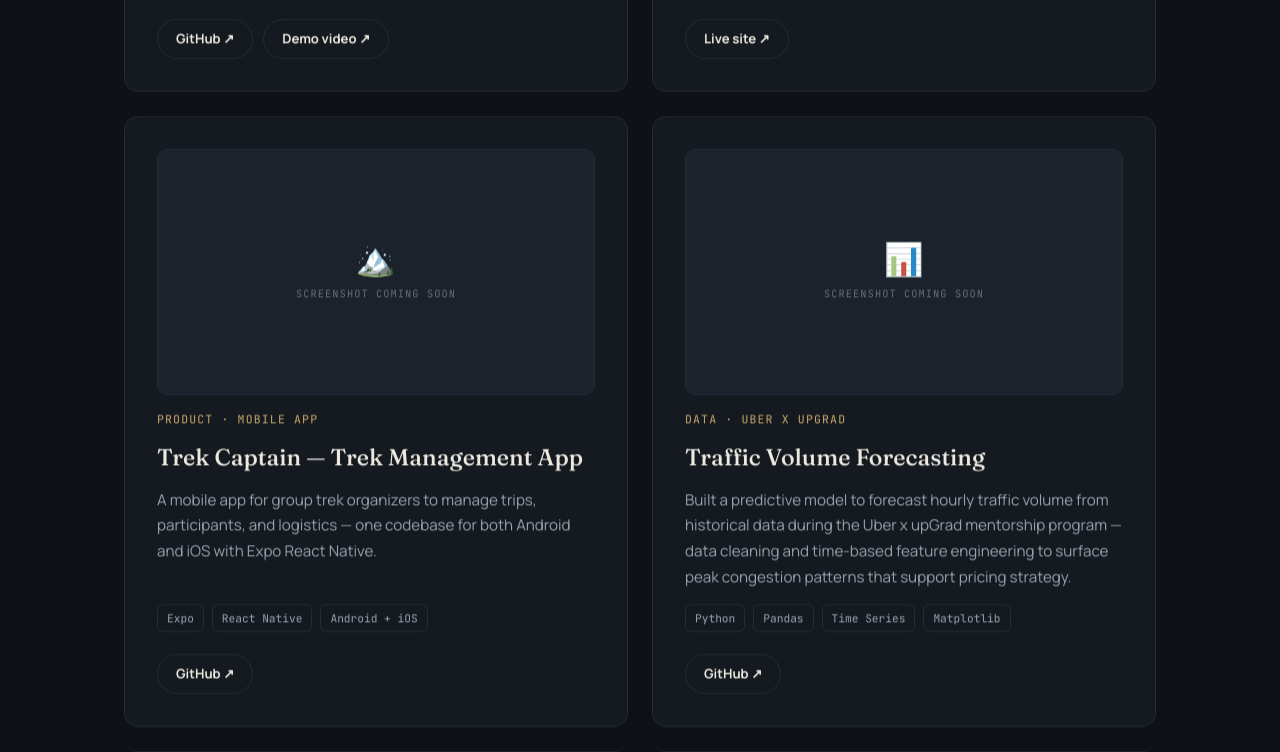
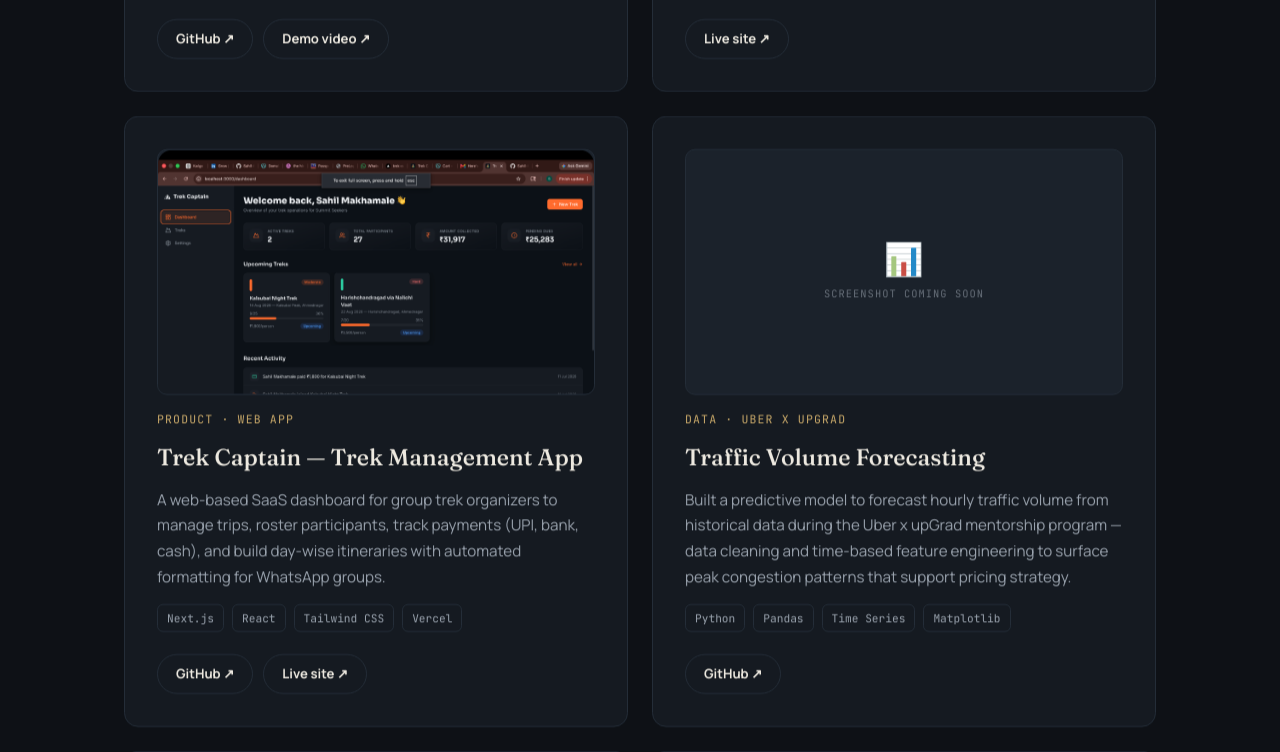
Before and after one commit to Sahil-886/sahils-porfolio, a plain HTML site: page projects.html in a window 1280 px wide. Shown: the part 1034-1786 px from the top of the page. Drawn offline with nearby package versions, Linux system fonts and the light colour scheme; a web font is replaced by a local one.

Commit message:
Update Trek Captain to web app platform and fix toggle CSS syntax error

```diff
--- a/css/style.css
+++ b/css/style.css
@@ -480,7 +480,7 @@ details summary:focus-visible{outline:2px solid var(--brass);outline-offset:2px;
   .page-hero{padding:56px 0 40px}
   .sec-head{margin-bottom:28px}
   .audience{padding:48px 0 16px}
-  .toggle{flex-direction:column;border-radius:var(--radius);gap:0;width:100%;max-content;max-width:320px}
+  .toggle{flex-direction:column;border-radius:var(--radius);gap:0;width:100%;max-width:320px}
   .toggle button{border-radius:10px;font-size:.85rem;min-height:44px}
   .hero h1{font-size:clamp(1.9rem,7vw,2.4rem)}
   .hero .sub{font-size:.98rem;margin-top:16px}
--- a/projects.html
+++ b/projects.html
@@ -118,20 +118,18 @@
         </div>
       </div>
 
-      <div class="card reveal" data-category="mobile">
+      <div class="card reveal" data-category="web">
         <div class="shot">
-          <div class="shot-placeholder">
-            <span class="shot-icon">🏔️</span>
-            <span class="shot-label">Screenshot coming soon</span>
-          </div>
+          <img src="assets/trekcaptain.png" alt="Trek Captain — Group Trek Management Dashboard" loading="lazy" style="width:100%;height:100%;object-fit:cover;object-position:top;border-radius:var(--radius) var(--radius) 0 0">
         </div>
-        <span class="tag">Product · Mobile app</span>
+        <span class="tag">Product · Web app</span>
         <h3>Trek Captain — Trek Management App</h3>
-        <p>A mobile app for group trek organizers to manage trips, participants, and logistics — one codebase for both
-          Android and iOS with Expo React Native.</p>
-        <div class="stack"><span>Expo</span><span>React Native</span><span>Android + iOS</span></div>
+        <p>A web-based SaaS dashboard for group trek organizers to manage trips, roster participants, track payments (UPI, bank, cash), and build day-wise itineraries with automated formatting for WhatsApp groups.</p>
+        <div class="stack"><span>Next.js</span><span>React</span><span>Tailwind CSS</span><span>Vercel</span></div>
         <div class="links">
           <a class="btn btn-ghost btn-sm" href="https://github.com/Sahil-886" target="_blank" rel="noopener">GitHub
+            ↗</a>
+          <a class="btn btn-ghost btn-sm" href="https://trek-captain-qtrt.vercel.app/" target="_blank" rel="noopener">Live site
             ↗</a>
         </div>
       </div>
```
Also changed, not shown: about.html (+1 -1 lines), assets/trekcaptain.png (added).
